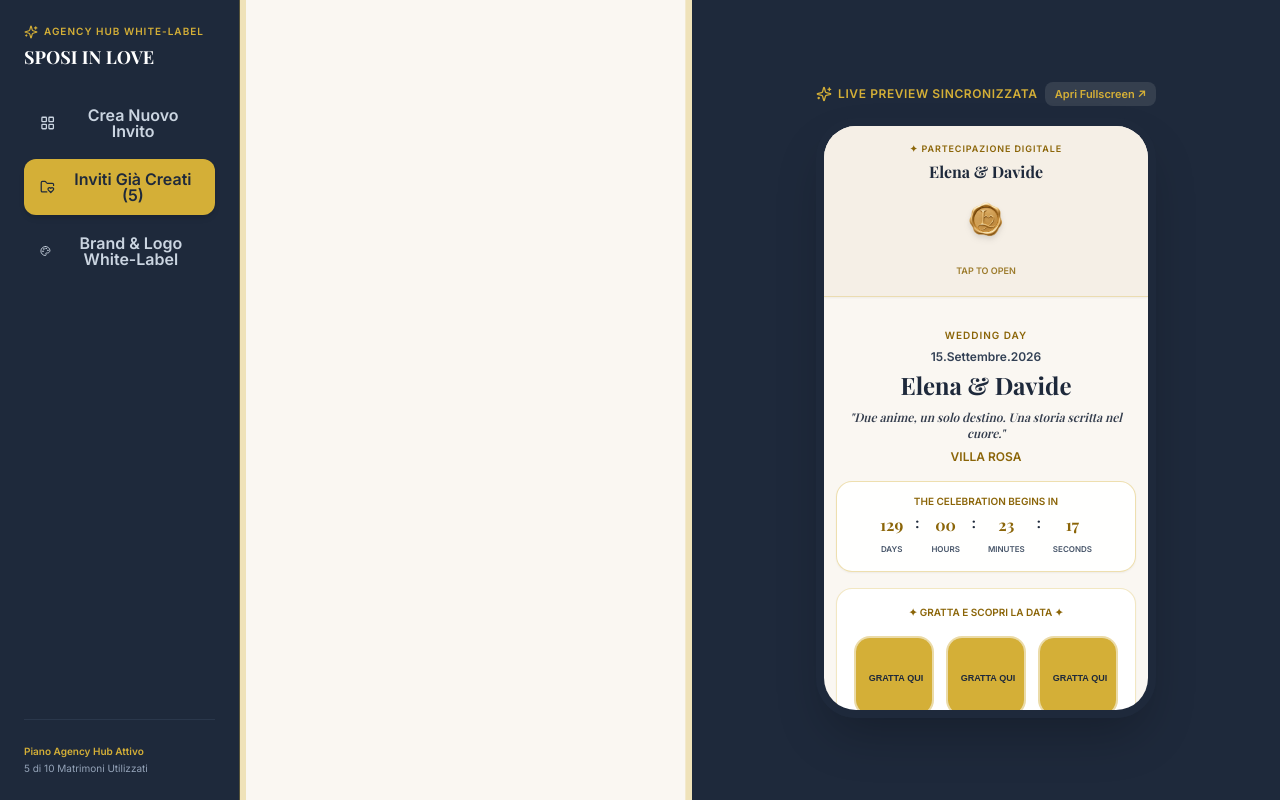
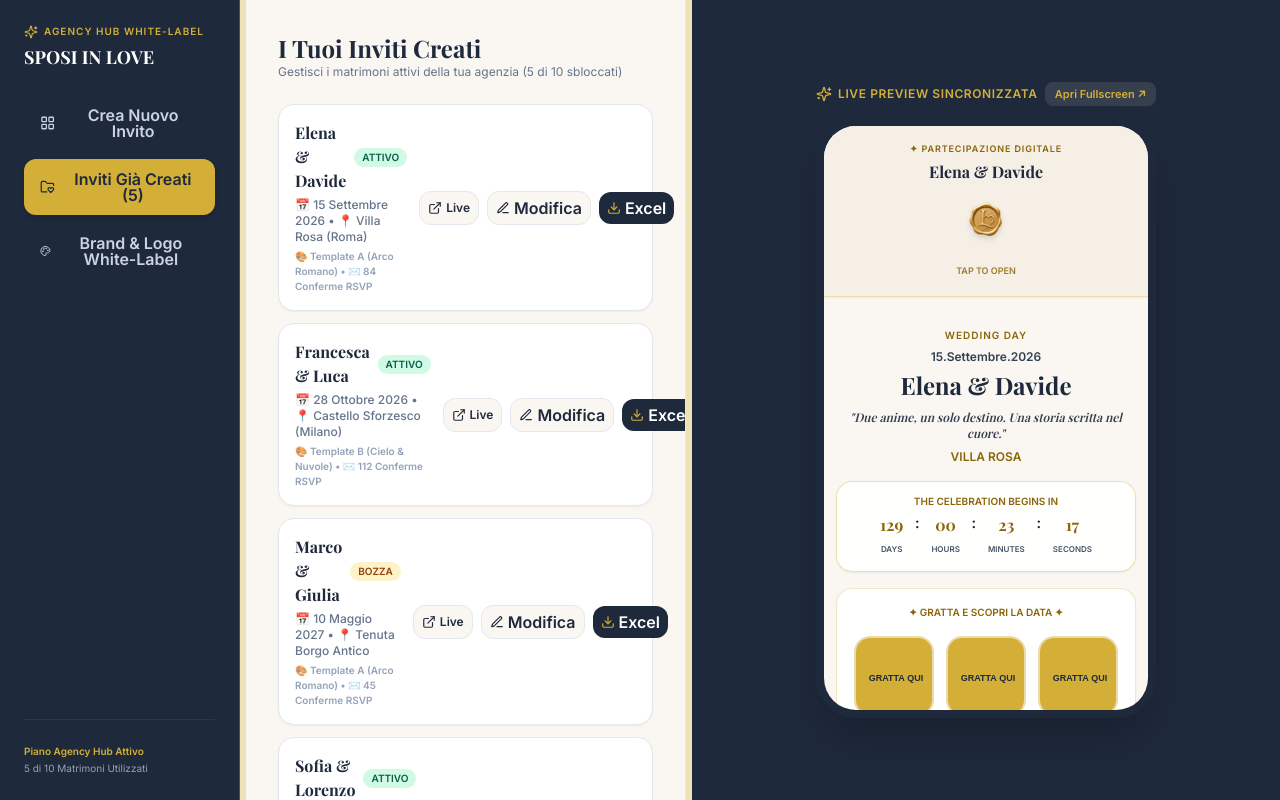
Before and after one commit to Rickym2025/love, a Next.js app: page /agency/sposi-in-love in a window 1280 px wide. Both pictures are taken after a click on the button "Inviti Già Creati (5)". Built offline with nearby package versions, Linux system fonts and the light colour scheme; a web font is replaced by a local one.

Commit message:
Update AgencyConfigurator.tsx

```diff
--- a/src/components/agency/AgencyConfigurator.tsx
+++ b/src/components/agency/AgencyConfigurator.tsx
@@ -1,7 +1,8 @@
 "use client";
 
 import React from "react";
-import { Plus, Trash2 } from "lucide-react";
+import Link from "next/link";
+import { Plus, ExternalLink, Download, Edit3 } from "lucide-react";
 
 export interface PartnerStore {
   id: string;
@@ -37,6 +38,7 @@ export const DRESS_CODE_PALETTES = [
 export default function AgencyConfigurator(props: any) {
   const {
     activeTab,
+    setActiveTab,
     selectedTemplate,
     setSelectedTemplate,
     coupleNames,
@@ -51,8 +53,6 @@ export default function AgencyConfigurator(props: any) {
     setLocationName,
     locationAddress,
     setLocationAddress,
-    audioUrl,
-    setAudioUrl,
     selectedPhrasePreset,
     setSelectedPhrasePreset,
     customWelcomePhrase,
@@ -61,42 +61,70 @@ export default function AgencyConfigurator(props: any) {
     setDressCodeNotes,
     selectedPaletteIdx,
     setSelectedPaletteIdx,
-    partnerStores,
-    setPartnerStores,
-    marqueeText,
-    setMarqueeText,
-    customIban,
-    setCustomIban,
     modules,
     toggleModule,
+    style,
   } = props;
 
-  function addStore() {
-    setPartnerStores([
-      ...partnerStores,
-      {
-        id: Date.now().toString(),
-        name: "Nuovo Negozio",
-        url: "https://www.negozio.it",
-        logoUrl: "https://images.unsplash.com/photo-1526170375885-4d8ecf77b99f?auto=format&fit=crop&w=200&q=80",
-      },
-    ]);
-  }
-
-  function removeStore(id: string) {
-    setPartnerStores(partnerStores.filter((s: any) => s.id !== id));
-  }
-
-  function updateStore(id: string, field: string, value: string) {
-    setPartnerStores(
-      partnerStores.map((s: any) => (s.id === id ? { ...s, [field]: value } : s))
-    );
-  }
+  const sampleCreatedInvitations = [
+    {
+      id: "1",
+      couple: "Elena & Davide",
+      date: "15 Settembre 2026",
+      location: "Villa Rosa (Roma)",
+      template: "Template A (Arco Romano)",
+      slug: "elena-e-davide",
+      status: "Attivo",
+      rsvpCount: 84,
+    },
+    {
+      id: "2",
+      couple: "Francesca & Luca",
+      date: "28 Ottobre 2026",
+      location: "Castello Sforzesco (Milano)",
+      template: "Template B (Cielo & Nuvole)",
+      slug: "francesca-e-luca",
+      status: "Attivo",
+      rsvpCount: 112,
+    },
+    {
+      id: "3",
+      couple: "Marco & Giulia",
+      date: "10 Maggio 2027",
+      location: "Tenuta Borgo Antico",
+      template: "Template A (Arco Romano)",
+      slug: "marco-e-giulia",
+      status: "Bozza",
+      rsvpCount: 45,
+    },
+    {
+      id: "4",
+      couple: "Sofia & Lorenzo",
+      date: "22 Giugno 2027",
+      location: "Villa Borromeo",
+      template: "Template B (Cielo & Nuvole)",
+      slug: "sofia-e-lorenzo",
+      status: "Attivo",
+      rsvpCount: 96,
+    },
+    {
+      id: "5",
+      couple: "Chiara & Alessandro",
+      date: "14 Luglio 2027",
+      location: "Relais Villa Giulia",
+      template: "Template A (Arco Romano)",
+      slug: "chiara-e-alessandro",
+      status: "Attivo",
+      rsvpCount: 62,
+    },
+  ];
 
   return (
-    <div className="p-6 md:p-8 space-y-6 text-[#1E293B] w-full">
+    <div style={style} className="p-6 md:p-8 space-y-6 text-[#1E293B] w-full max-w-3xl mx-auto">
+
+      {/* TAB 1: CREA & CONFIGURA INVITO */}
       {activeTab === "create" && (
-        <div className="space-y-6 max-w-xl mx-auto">
+        <div className="space-y-6">
           <h2 className="text-2xl font-serif font-bold text-[#1E293B]">Crea &amp; Configura Invito</h2>
 
           {/* 1. SELEZIONE TEMPLATE */}
@@ -301,6 +329,102 @@ export default function AgencyConfigurator(props: any) {
           </div>
         </div>
       )}
+
+      {/* TAB 2: INVITI GIÀ CREATI (LISTA MATRIMONI ATTIVI DELL'AGENZIA) */}
+      {activeTab === "list" && (
+        <div className="space-y-6">
+          <div className="flex justify-between items-center">
+            <div>
+              <h2 className="text-2xl font-serif font-bold text-[#1E293B]">I Tuoi Inviti Creati</h2>
+              <p className="text-xs text-slate-500">Gestisci i matrimoni attivi della tua agenzia (5 di 10 sbloccati)</p>
+            </div>
+            {setActiveTab && (
+              <button
+                type="button"
+                onClick={() => setActiveTab("create")}
+                className="px-4 py-2 bg-[#D4AF37] text-slate-900 text-xs font-bold rounded-xl hover:bg-amber-400 transition-all flex items-center gap-1.5 shadow-sm"
+              >
+                <Plus className="w-4 h-4" /> Crea Nuovo Invito
+              </button>
+            )}
+          </div>
+
+          <div className="space-y-3">
+            {sampleCreatedInvitations.map((item) => (
+              <div key={item.id} className="p-4 bg-white rounded-2xl border border-slate-200 shadow-sm flex flex-col sm:flex-row justify-between items-start sm:items-center gap-3">
+                <div className="space-y-1">
+                  <div className="flex items-center gap-2">
+                    <h4 className="font-serif font-bold text-base text-[#1E293B]">{item.couple}</h4>
+                    <span className={`text-[10px] font-bold px-2 py-0.5 rounded-full uppercase ${
+                      item.status === "Attivo" ? "bg-emerald-100 text-emerald-800" : "bg-amber-100 text-amber-800"
+                    }`}>
+                      {item.status}
+                    </span>
+                  </div>
+                  <p className="text-xs text-slate-500 font-medium">📅 {item.date} • 📍 {item.location}</p>
+                  <p className="text-[10px] text-slate-400 font-bold">🎨 {item.template} • ✉️ {item.rsvpCount} Conferme RSVP</p>
+                </div>
+
+                <div className="flex items-center gap-2 w-full sm:w-auto pt-2 sm:pt-0 border-t sm:border-t-0 border-slate-100">
+                  <Link
+                    href={`/${item.slug}`}
+                    target="_blank"
+                    className="p-2 bg-[#FAF7F2] text-[#1E293B] hover:text-[#B8860B] rounded-xl border border-slate-200 text-xs font-bold flex items-center gap-1 transition-all"
+                  >
+                    <ExternalLink className="w-3.5 h-3.5" /> Live
+                  </Link>
+
+                  <button
+                    type="button"
+                    onClick={() => {
+                      if (setCoupleNames) setCoupleNames(item.couple);
+                      if (setActiveTab) setActiveTab("create");
+                    }}
+                    className="p-2 bg-[#FAF7F2] text-[#1E293B] hover:text-[#B8860B] rounded-xl border border-slate-200 text-xs font-bold flex items-center gap-1 transition-all"
+                  >
+                    <Edit3 className="w-3.5 h-3.5" /> Modifica
+                  </button>
+
+                  <button
+                    type="button"
+                    onClick={() => alert(`Download Excel Catering per ${item.couple} avviato!`)}
+                    className="p-2 bg-[#1E293B] text-white hover:bg-slate-800 rounded-xl text-xs font-bold flex items-center gap-1 transition-all"
+                    title="Export Excel Catering"
+                  >
+                    <Download className="w-3.5 h-3.5 text-[#D4AF37]" /> Excel
+                  </button>
+                </div>
+              </div>
+            ))}
+          </div>
+        </div>
+      )}
+
+      {/* TAB 3: BRAND AGENZIA */}
+      {activeTab === "brand" && (
+        <div className="space-y-6">
+          <h2 className="text-2xl font-serif font-bold text-[#1E293B]">Personalizzazione Brand White-Label</h2>
+          <p className="text-xs text-slate-500">Configura il tuo logo ed i contatti dell&apos;agenzia che appariranno nel footer degli inviti dei tuoi clienti.</p>
+
+          <div className="p-6 bg-white rounded-3xl border border-slate-200 space-y-4 shadow-sm">
+            <div>
+              <label className="block text-xs font-bold text-slate-700 mb-1">Logo Agenzia (PNG Trasparente)</label>
+              <input type="file" accept="image/*" className="text-xs text-slate-600 block w-full" />
+            </div>
+
+            <div>
+              <label className="block text-xs font-bold text-slate-700 mb-1">Nome Agenzia / Wedding Planner</label>
+              <input type="text" defaultValue="Sposi In Love Agency" className="w-full p-2.5 rounded-xl border border-slate-300 text-xs font-bold text-[#1E293B]" />
+            </div>
+
+            <div>
+              <label className="block text-xs font-bold text-slate-700 mb-1">Link Sito Web Agenzia</label>
+              <input type="text" defaultValue="https://www.sposiinlove.it" className="w-full p-2.5 rounded-xl border border-slate-300 text-xs font-mono text-[#1E293B]" />
+            </div>
+          </div>
+        </div>
+      )}
+
     </div>
   );
 }
```
